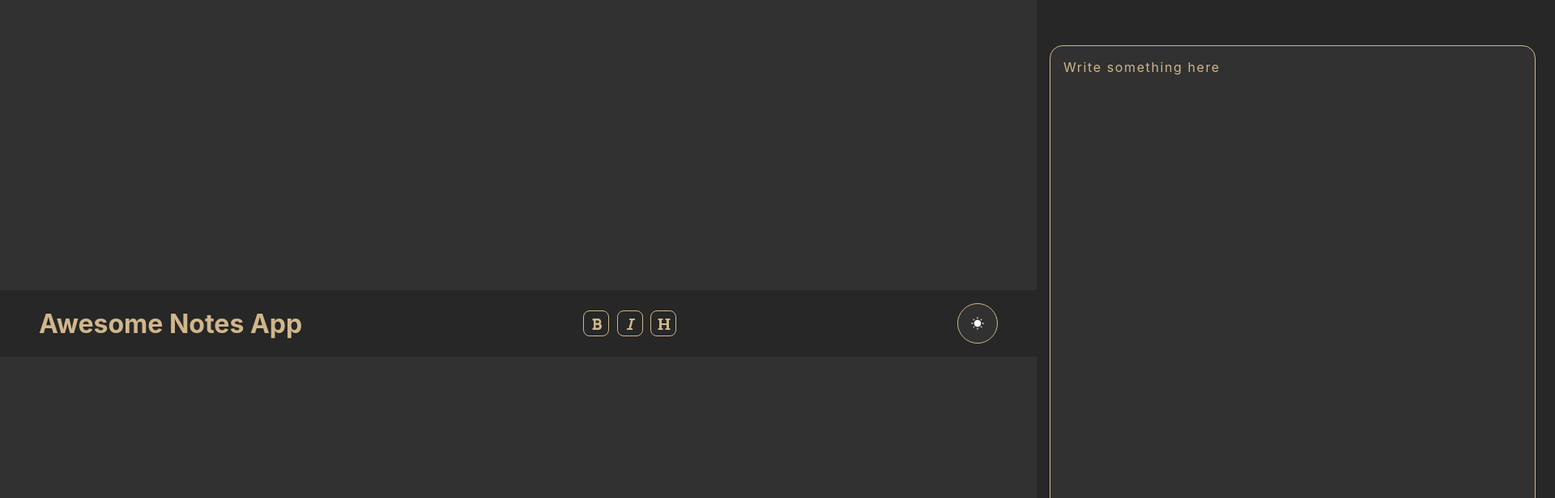
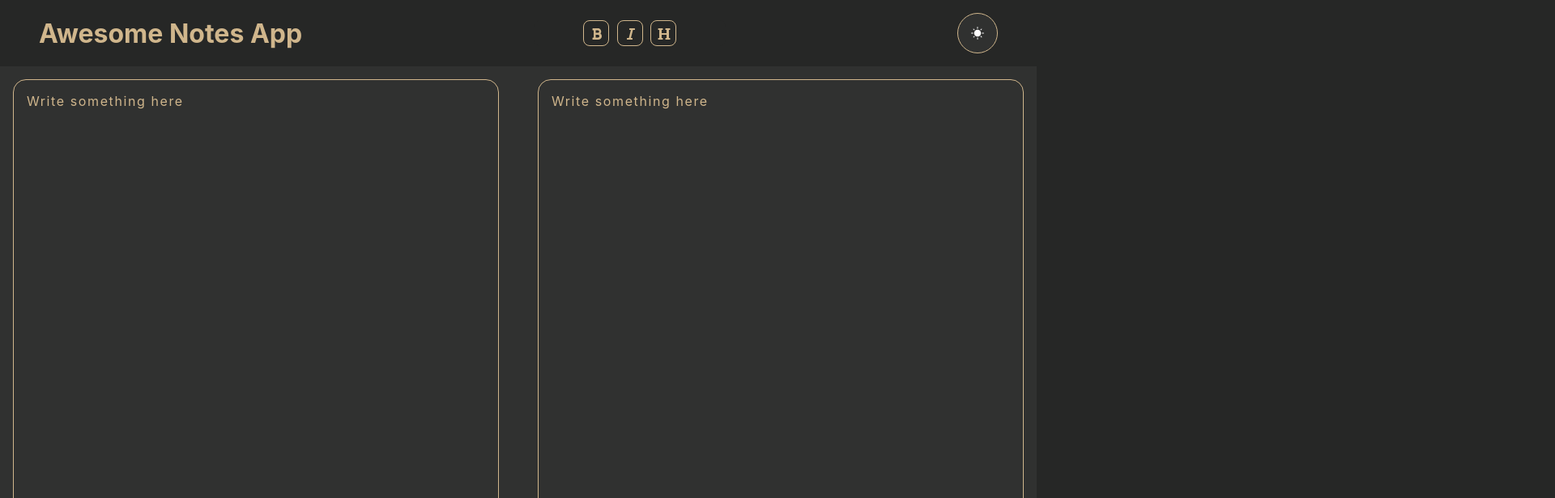
Before and after one commit to MichalKwarta/Markdown_editor, a React (Create React App) app: page / in a window 1280 px wide. Shown: the top 616 px of the page at 81% size, 1920 px wide, since content can reach past the window. Built offline with nearby package versions, Linux system fonts and the light colour scheme.

Commit message:
switch default flex-wrap to nowrap

```diff
--- a/src/App.tsx
+++ b/src/App.tsx
@@ -29,6 +29,7 @@ function App() {
 
   const [plainText, setPlainText] = React.useState<string>("Write something here");
   const boldText = () => {
+    if (selection.start===selection.end) return
     if (selection.start >= 0 && selection.end <= plainText.length) {
       if (plainText[selection.start - 2] === '*' && plainText[selection.end + 1] === "*") {
 
@@ -53,9 +54,9 @@ function App() {
   return (
     <ThemeProvider theme={theme[t]}>
       <GlobalStyle {...theme[t]} />
-      <FlexStyled height="100vh">
+      <FlexStyled height="100%" wrap="nowrap">
         <FlexStyled
-          width="100vw"
+          width="100%"
           direction="row"
           justify="space-between"
           align="center"
--- a/src/components/Toolbar.tsx
+++ b/src/components/Toolbar.tsx
@@ -53,6 +53,7 @@ function Toolbar(props: {boldText:()=>void, selection: { start: number, end: num
       direction="row"
       justify="center"
       align="center"
+      wrap="wrap"
       width="20%"
       variants={container}
       initial="hidden"
--- a/src/components/WorkArea.tsx
+++ b/src/components/WorkArea.tsx
@@ -41,7 +41,7 @@ function WorkArea(props: { boldText:()=>void,plainText:string,setPlainText:React
       templatecolumns="1fr 1fr"
       templaterows="1fr"
       width="100vw"
-      height="90%"
+      height="100%"
       columngap="3rem"
       rowgap="1rem"
       padding="1rem"
--- a/src/helpers/GlobalStyle.tsx
+++ b/src/helpers/GlobalStyle.tsx
@@ -21,7 +21,7 @@ const GlobalStyle = createGlobalStyle<GlobalStyleProps>`
     padding:0;
     box-sizing:border-box;
   }
-  html,body{
+  html,body,#root{
     height:100%;
     width:100%;
   }
--- a/src/styled/Flex.tsx
+++ b/src/styled/Flex.tsx
@@ -16,7 +16,7 @@ type FlexStyledProps = {
 const FlexStyled = styled.div<FlexStyledProps>`
     display: flex;
     flex-direction: ${props => props.direction || 'column'};
-    flex-wrap: ${props => props.wrap || 'wrap'};
+    flex-wrap: ${props => props.wrap || 'nowrap'};
     justify-content: ${props => props.justify || 'center'};
     align-items: ${props => props.align || 'center'};
     width:${props => props.width || ''};
```
